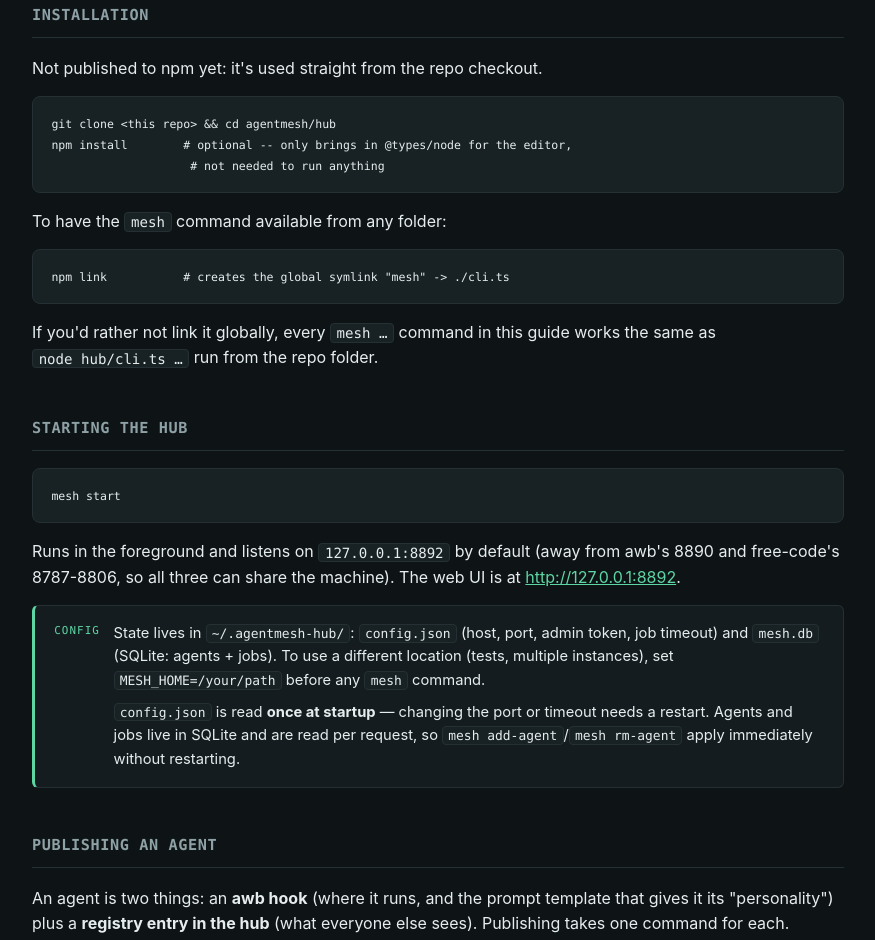
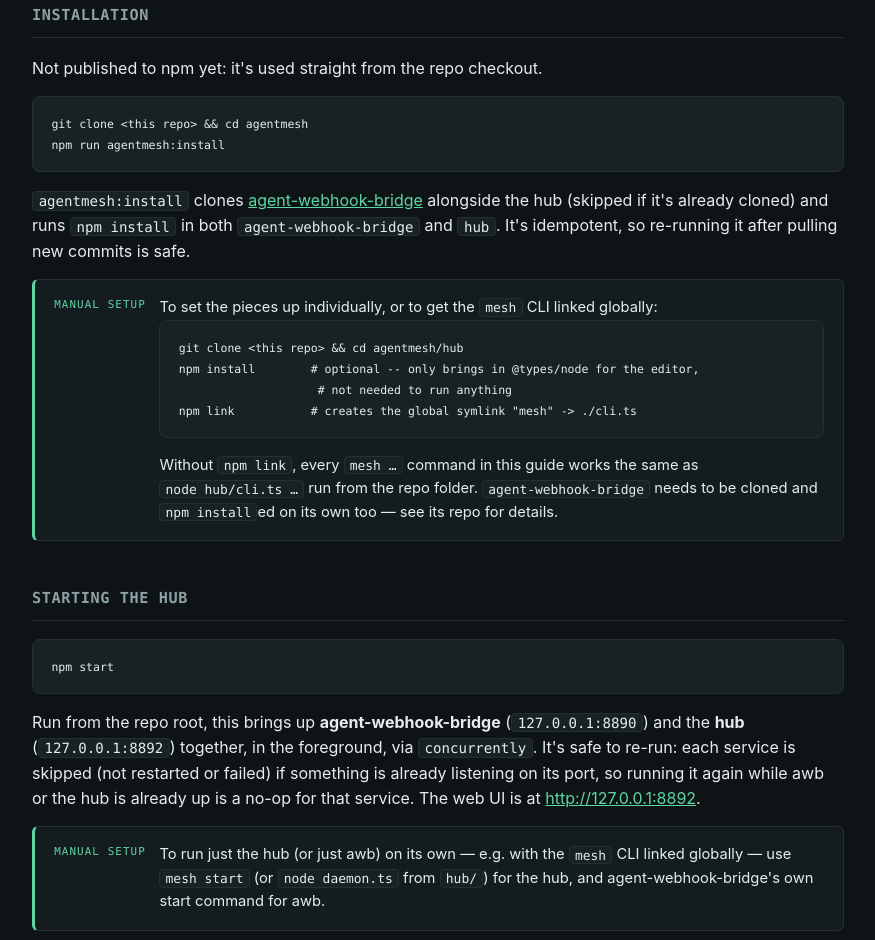
Before and after one commit to EnmaSuamkf/agent-mesh, a website: page web-docs/index.html in a window 1280 px wide. Shown: the part 724-1664 px from the top of the page, without its empty margins (202-1077 px from the left). Drawn offline with Linux system fonts and the light colour scheme.

Commit message:
docs: lead with npm run agentmesh:install / npm start in setup docs
Update README and web-docs to make the new agentmesh:install and start
npm scripts the primary setup path, keeping the manual per-package
install/link steps as demoted secondary/advanced instructions.

```diff
--- a/web-docs/index.html
+++ b/web-docs/index.html
@@ -217,18 +217,30 @@
       <section id="installation">
         <h2>Installation</h2>
         <p>Not published to npm yet: it's used straight from the repo checkout.</p>
-        <pre><code>git clone &lt;this repo&gt; &amp;&amp; cd agentmesh/hub
+        <pre><code>git clone &lt;this repo&gt; &amp;&amp; cd agentmesh
+npm run agentmesh:install</code></pre>
+        <p><code>agentmesh:install</code> clones <a href="https://github.com/EnmaSuamkf/agent-webhook-bridge">agent-webhook-bridge</a> alongside the hub (skipped if it's already cloned) and runs <code>npm install</code> in both <code>agent-webhook-bridge</code> and <code>hub</code>. It's idempotent, so re-running it after pulling new commits is safe.</p>
+        <div class="callout">
+          <span class="tag">manual setup</span>
+          <div>
+            <p>To set the pieces up individually, or to get the <code>mesh</code> CLI linked globally:</p>
+            <pre><code>git clone &lt;this repo&gt; &amp;&amp; cd agentmesh/hub
 npm install        # optional -- only brings in @types/node for the editor,
-                    # not needed to run anything</code></pre>
-        <p>To have the <code>mesh</code> command available from any folder:</p>
-        <pre><code>npm link           # creates the global symlink "mesh" -&gt; ./cli.ts</code></pre>
-        <p>If you'd rather not link it globally, every <code>mesh …</code> command in this guide works the same as <code>node hub/cli.ts …</code> run from the repo folder.</p>
+                    # not needed to run anything
+npm link           # creates the global symlink "mesh" -&gt; ./cli.ts</code></pre>
+            <p>Without <code>npm link</code>, every <code>mesh …</code> command in this guide works the same as <code>node hub/cli.ts …</code> run from the repo folder. <code>agent-webhook-bridge</code> needs to be cloned and <code>npm install</code>ed on its own too — see its repo for details.</p>
+          </div>
+        </div>
       </section>
 
       <section id="starting-the-hub">
         <h2>Starting the hub</h2>
-        <pre><code>mesh start</code></pre>
-        <p>Runs in the foreground and listens on <code>127.0.0.1:8892</code> by default (away from awb's 8890 and free-code's 8787-8806, so all three can share the machine). The web UI is at <a href="http://127.0.0.1:8892">http://127.0.0.1:8892</a>.</p>
+        <pre><code>npm start</code></pre>
+        <p>Run from the repo root, this brings up <strong>agent-webhook-bridge</strong> (<code>127.0.0.1:8890</code>) and the <strong>hub</strong> (<code>127.0.0.1:8892</code>) together, in the foreground, via <code>concurrently</code>. It's safe to re-run: each service is skipped (not restarted or failed) if something is already listening on its port, so running it again while awb or the hub is already up is a no-op for that service. The web UI is at <a href="http://127.0.0.1:8892">http://127.0.0.1:8892</a>.</p>
+        <div class="callout">
+          <span class="tag">manual setup</span>
+          <p>To run just the hub (or just awb) on its own — e.g. with the <code>mesh</code> CLI linked globally — use <code>mesh start</code> (or <code>node daemon.ts</code> from <code>hub/</code>) for the hub, and agent-webhook-bridge's own start command for awb.</p>
+        </div>
         <div class="callout">
           <span class="tag">config</span>
           <div>
```
Also changed, not shown: README.md.
